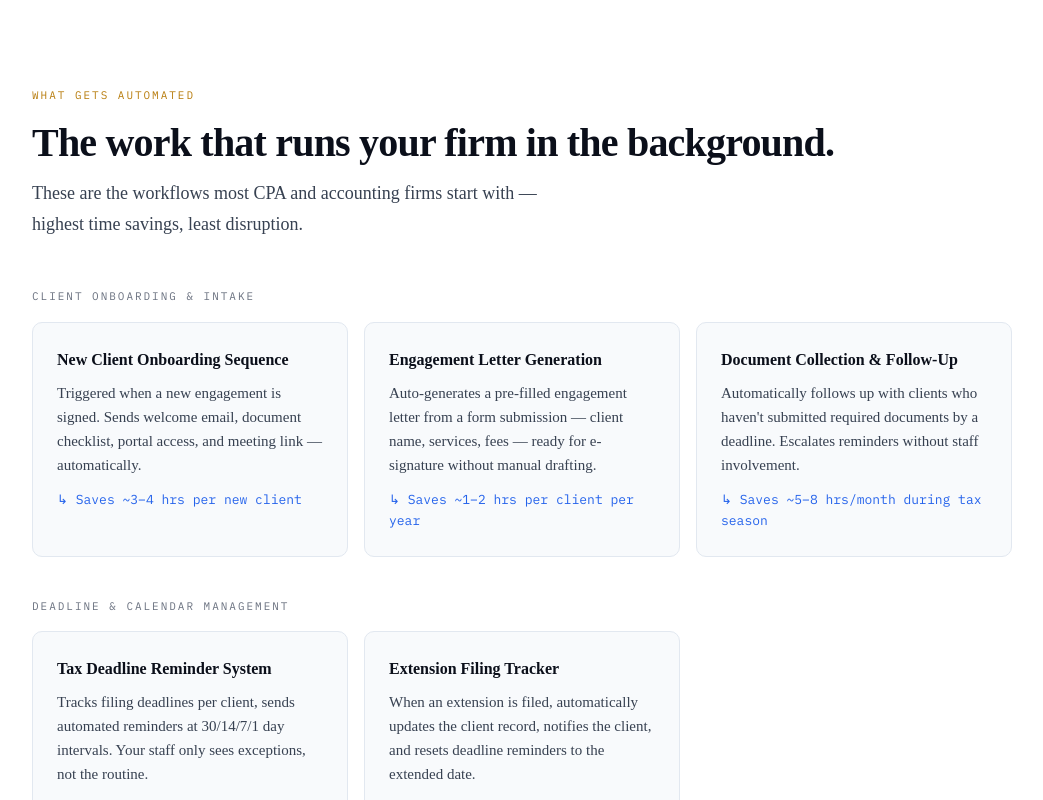
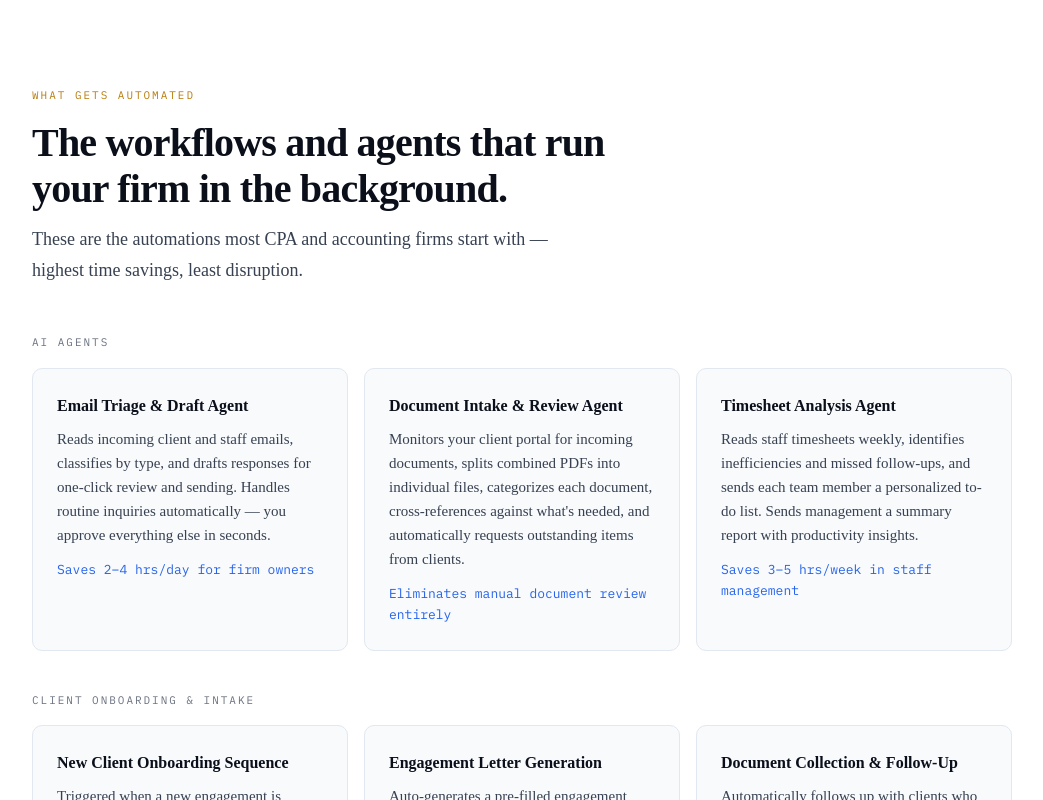
Before and after one commit to cronere/Cronere, a Next.js app: page / in a window 1280 px wide. Shown: the part 1580-2380 px from the top of the page, without its empty margins (118-1161 px from the left). Built offline with nearby package versions, Linux system fonts and the light colour scheme.

Commit message:
Update page.js

```diff
--- a/app/page.js
+++ b/app/page.js
@@ -513,7 +513,7 @@ export default function Home() {
             Stop wasting it on <em>manual work.</em>
           </h1>
           <p className="hero-sub">
-            Cronere builds and manages AI-powered workflows that eliminate the repetitive back-office tasks eating your team's hours — so you focus on clients, not administrivia.
+            Cronere builds and manages AI-powered workflows and agents that eliminate the repetitive back-office tasks eating your team's hours — so you focus on clients, not administrivia.
           </p>
           <div className="hero-actions">
             <a href={CALENDLY} target="_blank" rel="noreferrer" className="btn-primary">
@@ -568,8 +568,23 @@ export default function Home() {
         <div className="container">
           <span className="eyebrow">What gets automated</span>
           <div className="section-header">
-            <h2 className="section-title">The work that runs your firm in the background.</h2>
-            <p className="section-sub">These are the workflows most CPA and accounting firms start with — highest time savings, least disruption.</p>
+            <h2 className="section-title">The workflows and agents that run<br/>your firm in the background.</h2>
+            <p className="section-sub">These are the automations most CPA and accounting firms start with — highest time savings, least disruption.</p>
+          </div>
+
+          <div className="workflow-cat">AI Agents</div>
+          <div className="workflow-grid">
+            {[
+              { t: 'Email Triage & Draft Agent', d: 'Reads incoming client and staff emails, classifies by type, and drafts responses for one-click review and sending. Handles routine inquiries automatically — you approve everything else in seconds.', s: 'Saves 2–4 hrs/day for firm owners' },
+              { t: 'Document Intake & Review Agent', d: 'Monitors your client portal for incoming documents, splits combined PDFs into individual files, categorizes each document, cross-references against what\'s needed, and automatically requests outstanding items from clients.', s: 'Eliminates manual document review entirely' },
+              { t: 'Timesheet Analysis Agent', d: 'Reads staff timesheets weekly, identifies inefficiencies and missed follow-ups, and sends each team member a personalized to-do list. Sends management a summary report with productivity insights.', s: 'Saves 3–5 hrs/week in staff management' },
+            ].map(w => (
+              <div className="workflow-card" key={w.t}>
+                <h4>{w.t}</h4>
+                <p>{w.d}</p>
+                <div className="workflow-save">{w.s}</div>
+              </div>
+            ))}
           </div>
 
           <div className="workflow-cat">Client Onboarding &amp; Intake</div>
@@ -691,8 +706,8 @@ export default function Home() {
             <div className="price-table-wrap" style={{marginTop: '1.5rem'}}>
               <div className="price-table-header">
                 <div>
-                  <div className="price-table-eye">Maintenance Fee Schedule</div>
-                  <div className="price-table-title">Monthly, charged in advance at delivery</div>
+                  <div className="price-table-eye">Maintenance Retainer Schedule</div>
+                  <div className="price-table-title">Monthly retainer, charged in advance at delivery</div>
                 </div>
                 <div className="price-table-note">Cancel anytime · 30 days notice</div>
               </div>
@@ -700,7 +715,7 @@ export default function Home() {
                 <thead>
                   <tr>
                     <th>Workflows maintained</th>
-                    <th>Monthly fee</th>
+                    <th>Monthly retainer</th>
                     <th>Added this workflow</th>
                     <th>Avg per workflow</th>
                   </tr>
@@ -726,7 +741,7 @@ export default function Home() {
           </div>
 
           <div className="pricing-note" style={{marginTop: '1.5rem'}}>
-            <strong>What maintenance covers:</strong> Monitoring all workflows for errors, adjusting workflows for best practices amid an ever-changing AI landscape, minor tweaks when your firm&apos;s processes evolve, and priority support when something needs attention. Your workflows keep running cleanly without you thinking about them.
+            <strong>What your monthly retainer covers:</strong> Monitoring all workflows and agents for errors, adjusting for best practices amid an ever-changing AI landscape, minor tweaks when your firm&apos;s processes evolve, monthly performance reports, and priority support when something needs attention. Your systems keep running cleanly without you thinking about them.
           </div>
 
           <div className="pricing-cta">
@@ -763,7 +778,7 @@ export default function Home() {
                 { icon: '🎓', title: 'MBA + Bachelor\'s in Accounting', desc: 'Deep fluency in how CPA firms operate, think, and bill — not just how to automate them.' },
                 { icon: '🏢', title: '15 Years in Accounting & Operations', desc: 'Recruiting and working alongside finance and accounting teams at hundreds of firms.' },
                 { icon: '⚙️', title: 'Full-Stack AI Builder', desc: 'Make.com, Supabase, Claude API, Next.js — the tools that actually get workflows into production.' },
-                { icon: '📋', title: 'Simple Ongoing Retainer', desc: 'After your engagement closes, a flat monthly retainer keeps everything monitored, updated, and running. No surprises.' },
+                { icon: '📋', title: 'Simple Monthly Retainer', desc: 'After your build is delivered, a flat monthly retainer keeps everything monitored, updated, and running. No surprises, no subscriptions.' },
               ].map(c => (
                 <div key={c.title} className="cred">
                   <div className="cred-icon">{c.icon}</div>
@@ -819,7 +834,7 @@ export default function Home() {
             {[
               { q: 'Do I need to change the software my firm already uses?', a: "No. We build around the tools you're already paying for — TaxDome, Karbon, Canopy, Practice CS, and others. Nothing gets ripped out. In most cases we're making your existing software work the way you originally hoped it would." },
               { q: 'How quickly are workflows delivered?', a: "Most single workflows are delivered within 1–2 weeks of kickoff. Larger engagements with multiple workflows are delivered sequentially — typically one every 1–2 weeks. You start seeing results quickly rather than waiting months." },
-              { q: 'What happens if I want to stop the maintenance?', a: "Cancel anytime with 30 days notice. Everything built is yours — fully documented so you or anyone else can maintain it. There's no lock-in." },
+              { q: 'What happens if I want to stop the maintenance retainer?', a: "Cancel anytime with 30 days notice. This is a retainer relationship, not a subscription — you're paying for an expert who actively monitors and maintains your systems, not just access to software. Everything built is yours and fully documented." },
               { q: 'How long does it take to see results?', a: "Most firms see time savings from the first workflow within 2–3 weeks of it going live. Document collection and deadline reminders produce the fastest, most visible results." },
               { q: "What's a \"workflow\" exactly?", a: "A workflow is a defined, automated process — for example: when a new engagement letter is signed, automatically send the client a welcome packet and document checklist. One trigger, one outcome, running without staff involvement." },
               { q: 'Is this right for a solo practitioner or only larger firms?', a: "Both. Solo and small firms (2–15 staff) often benefit the most because the time savings hit harder when there are fewer people absorbing the manual load. Starting with a single workflow at $2,500 is a low-risk way to see real results before expanding." },
```
